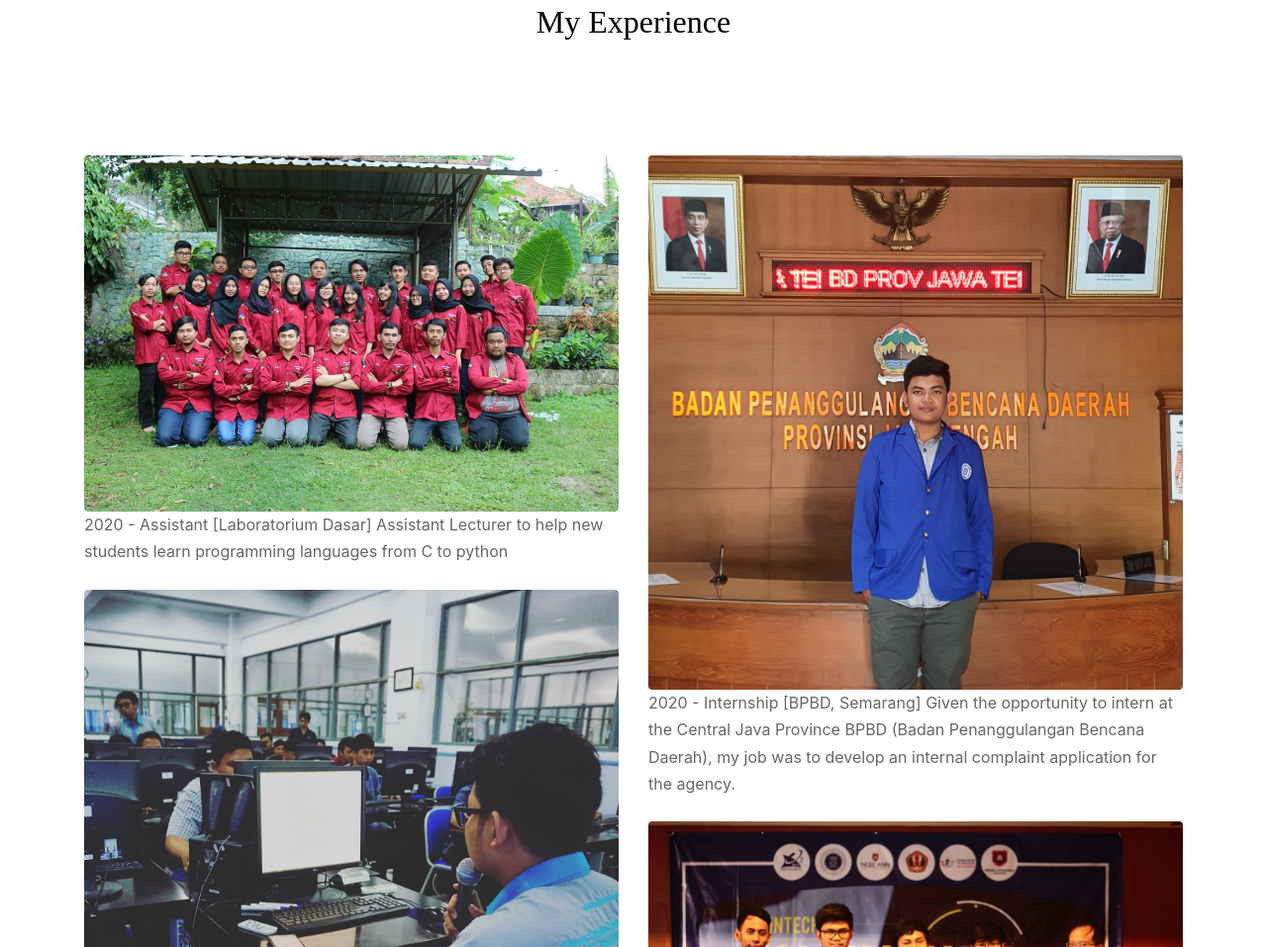
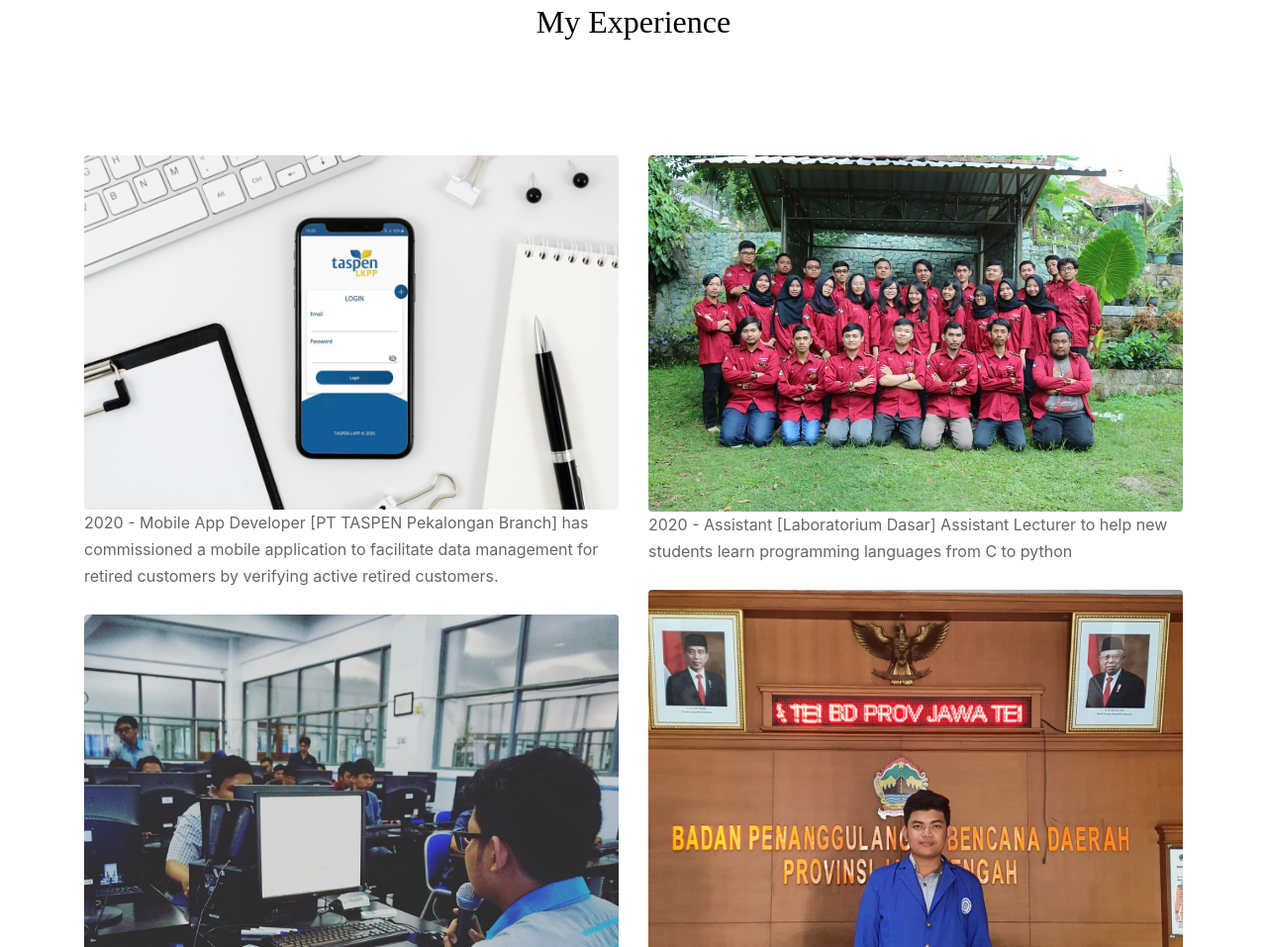
Before and after one commit to mfarchana/mfarchana.github.io, a plain HTML site: page index.html in a window 1280 px wide. Shown: the part 1535-2492 px from the top of the page at 99% size. Drawn offline with Linux system fonts and the light colour scheme; files whose address does not match are found by name; a web font is replaced by a local one.

Commit message:
Update Experience

```diff
--- a/index.html
+++ b/index.html
@@ -245,6 +245,15 @@
                 asdasdasdasdasdasdasdasdaasdasdasdasdasdasdasdasda</a
               >
             </div> -->
+
+          <div class="item brand col-7 col-sm-6 col-md-6 col-lg-4 col-xl-6 mb-4" style="margin-bottom: 15px;">
+              <a href="images/experience/taspen.jpg" class="item-wrap fancybox">
+                <span class="icon-search2"></span>
+                <img class="img-fluid" src="images/experience/taspen.jpg" />
+              </a>
+              <a>2020 - Mobile App Developer [PT TASPEN Pekalongan Branch] has commissioned a mobile application to facilitate data management for retired customers by verifying active retired customers.
+              </a>
+            </div>
 
           <div class="item brand col-7 col-sm-6 col-md-6 col-lg-4 col-xl-6 mb-4" style="margin-bottom: 15px;">
             <a href="images/experience/labdas.jpeg" class="item-wrap fancybox">
```
Also changed, not shown: images/experience/taspen.jpg (added).
